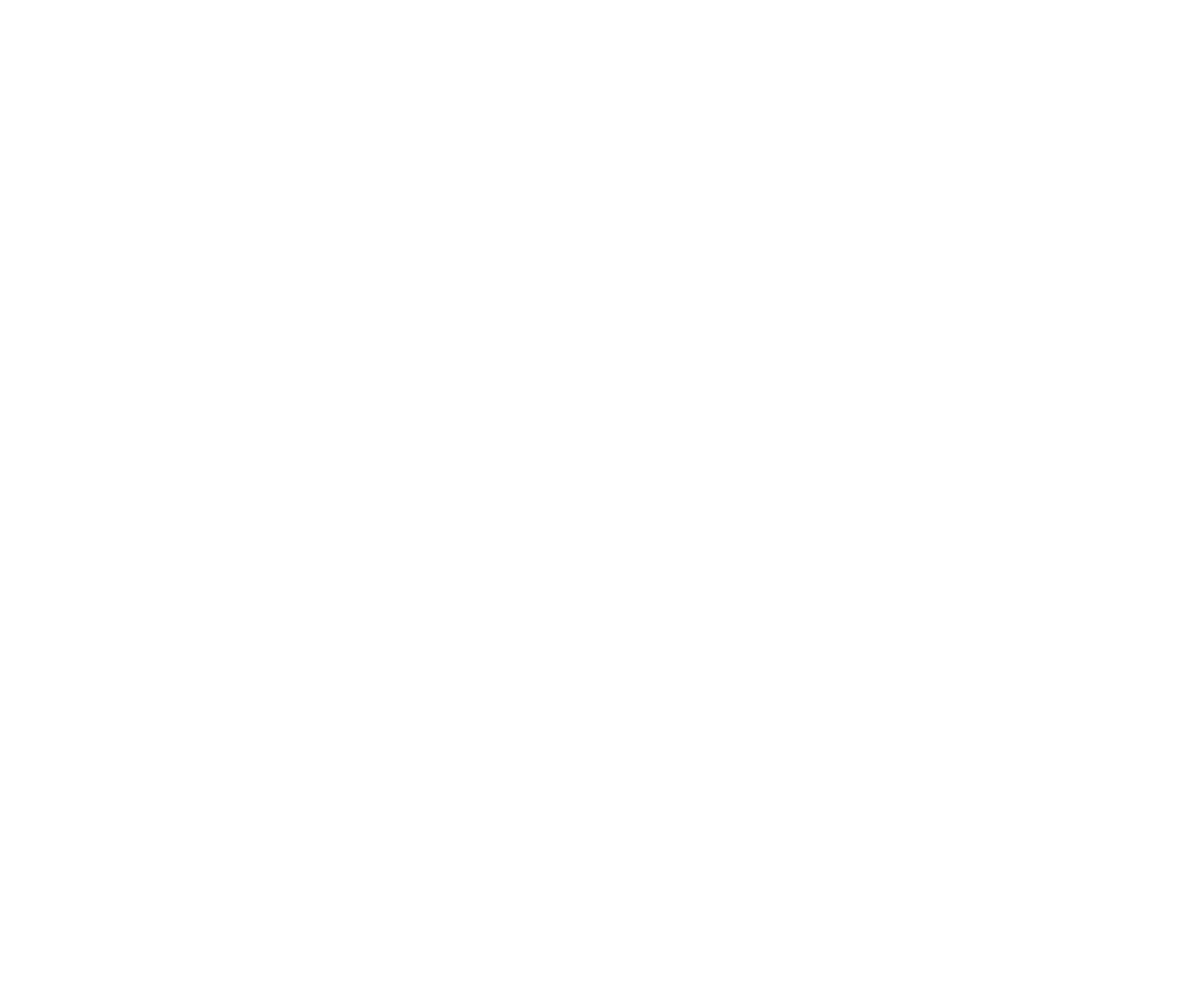
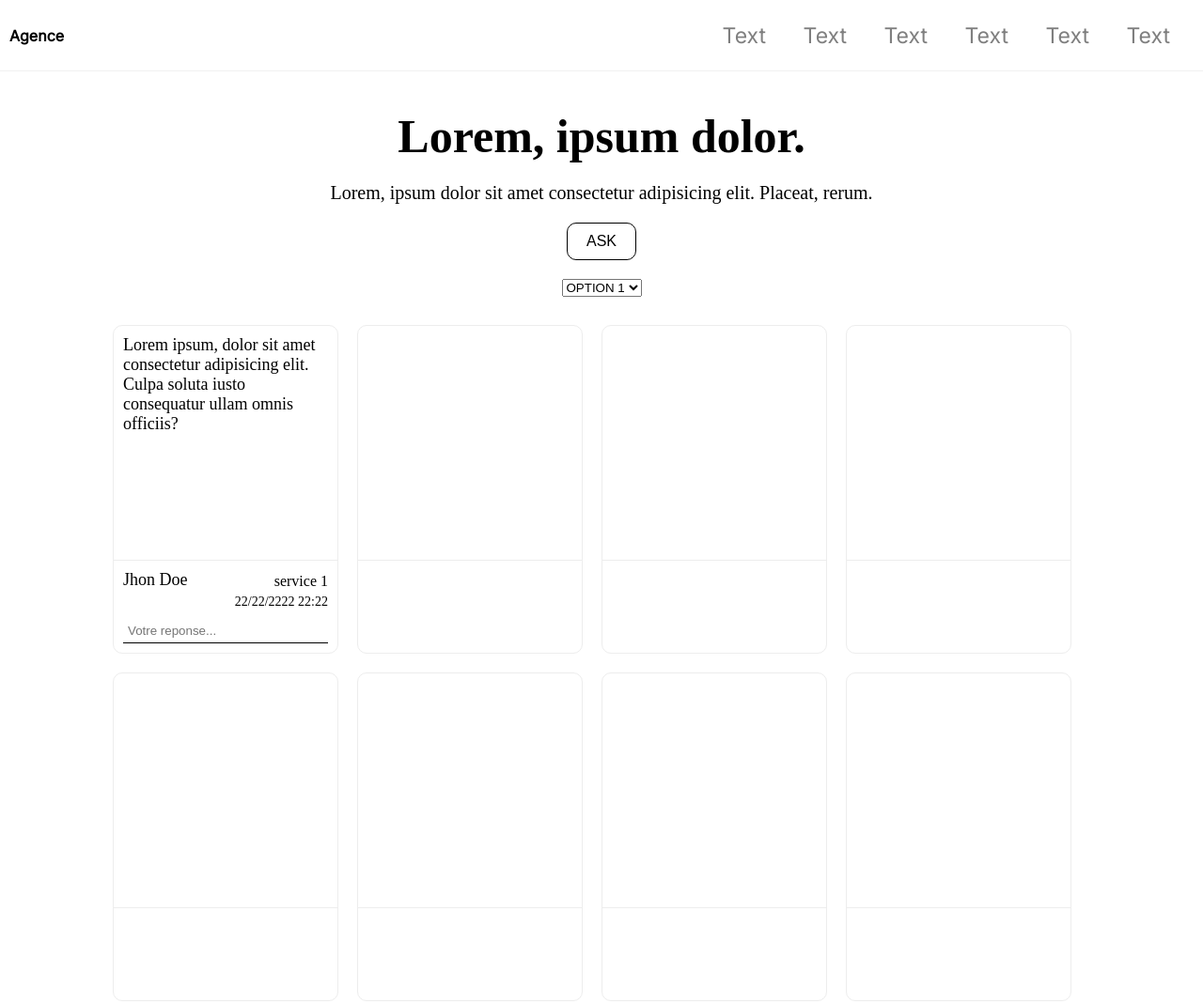
Before and after one commit to Fattati/Agence-Urbaine-de-Safi-Youssoufia, a website: page app/html/renseignement.html in a window 1280 px wide. Shown: the whole page at 94% size. Before the commit the page ends 800 px from the top, so only its background shows below. Drawn offline with Linux system fonts and the light colour scheme.

Commit message:
get questions function | working on renseignement page

```diff
--- /dev/null
+++ b/app/css/renseignement.css
@@ -0,0 +1,155 @@
+body {
+    overflow-x: hidden;
+}
+
+/*  */
+#body {
+    width: 100%;
+    display: flex;
+    flex-direction: column;
+    padding: 20px;
+    box-sizing: border-box;
+}
+
+/*  */
+#b-header {
+    display: flex;
+    flex-direction: column;
+    align-items: center;
+}
+
+#b-header h1 {
+    font-size: 50px;
+    margin: 20px 0;
+    text-align: center;
+}
+
+#b-header span {
+    font-size: 20px;
+    text-align: center;
+}
+
+#btn-ask {
+    margin: 20px 0;
+    background: no-repeat;
+    /* border: none; */
+    padding: 10px 20px;
+    border: 1px solid black;
+    border-radius: 10px;
+    font-size: 16px;
+    text-transform: uppercase;
+    cursor: pointer;
+    transition: 200ms background-color ease-in-out;
+}
+
+#btn-ask:hover {
+    background-color: rgba(0, 0, 0, 0.1);
+}
+
+/*  */
+/*  */
+#b-filter {
+    display: flex;
+    justify-content: center;
+}
+
+/*  */
+/*  */
+#b-content {
+    width: 100%;
+    display: flex;
+    flex-direction: row;
+    flex-wrap: wrap;
+    margin-top: 30px;
+    justify-content: center;
+}
+
+.b-card {
+    width: 240px;
+    height: 350px;
+    display: flex;
+    flex-direction: column;
+    /* background-color: red; */
+    border: 1px solid #ededed;
+    border-radius: 10px;
+    /*  */
+    margin-bottom: 20px;
+    margin-right: 20px;
+    /*  */
+    box-sizing: border-box;
+    /* padding: 10px; */
+}
+
+.b-card-top {
+    height: 250px;
+    border-bottom: 1px solid #ededed;
+    box-sizing: border-box;
+    padding: 10px;
+    overflow: hidden;
+}
+
+.b-card-top-txt {
+    font-size: 18px;
+}
+
+/*  */
+.b-card-bot {
+    flex: 1;
+    width: 100%;
+    box-sizing: border-box;
+    padding: 10px;
+    display: flex;
+    flex-direction: column;
+}
+
+.card-info {
+    display: flex;
+    flex-direction: column;
+    align-items: flex-end;
+}
+
+.card-info-top {
+    width: 100%;
+    display: flex;
+    justify-content: space-between;
+    align-items: flex-end;
+}
+
+.card-info-name {
+    text-transform: capitalize;
+    font-size: 18px;
+}
+
+.card-info-service {
+    text-transform: lowercase;
+    font-size: 16px;
+}
+
+.card-info-date {
+    margin-top: 5px;
+    font-size: 14px;
+}
+
+/*  */
+.card-response {
+    margin-top: auto;
+    display: flex;
+    flex-direction: row;
+    justify-content: space-between;
+    align-items: flex-end;
+}
+
+.card-responce-txt {
+    flex: 1;
+    /*  */
+    background: none;
+    border: none;
+    /*  */
+    border-bottom: 1px solid black;
+    padding: 5px;
+    /* padding-top: 0; */
+}
+
+.card-reponse-btn {
+    cursor: pointer;
+}
--- a/app/html/renseignement.html
+++ b/app/html/renseignement.html
@@ -4,11 +4,141 @@
 <head>
     <meta charset="UTF-8">
     <meta name="viewport" content="width=device-width, initial-scale=1.0">
+    <link rel="stylesheet" href="../css/globalNavBar.css">
+    <link rel="stylesheet" href="../css/renseignement.css">
     <title>Renseignement</title>
 </head>
 
 <body>
-
+    <div id="navbarCont">
+        <div id="nb-lg">
+            <div id="nb-logo">
+                <span>Agence</span>
+            </div>
+            <div id="nb-links-cont">
+                <a href="#">Text</a>
+                <a href="#">Text</a>
+                <a href="#">Text</a>
+                <a href="#">text</a>
+                <a href="#">Text</a>
+                <a href="#">Text</a>
+            </div>
+        </div>
+        <div id="nb-md">
+            <a href="#">
+                <div class="element-cont">
+                    <div class="sub-cont">
+                        <i class="gg-bowl"></i>
+                        <span>Text</span>
+                    </div>
+                </div>
+            </a>
+            <a href="#">
+                <div class="element-cont">
+                    <div class="sub-cont">
+                        <i class="gg-bowl"></i>
+                        <span>Text</span>
+                    </div>
+                </div>
+            </a>
+            <a href="#">
+                <div class="element-cont">
+                    <div class="sub-cont">
+                        <i class="gg-bowl"></i>
+                        <span>Text</span>
+                    </div>
+                </div>
+            </a>
+            <a href="#">
+                <div class="element-cont">
+                    <div class="sub-cont">
+                        <i class="gg-bowl"></i>
+                        <span>Text</span>
+                    </div>
+                </div>
+            </a>
+            <a href="#">
+                <div class="element-cont">
+                    <div class="sub-cont">
+                        <i class="gg-bowl"></i>
+                        <span>Text</span>
+                    </div>
+                </div>
+            </a>
+            <a href="#">
+                <div class="element-cont">
+                    <div class="sub-cont">
+                        <i class="gg-bowl"></i>
+                        <span>Text</span>
+                    </div>
+                </div>
+            </a>
+        </div>
+    </div>
+    <!--  -->
+    <div id="body">
+        <div id="b-header">
+            <h1>Lorem, ipsum dolor.</h1>
+            <span>Lorem, ipsum dolor sit amet consectetur adipisicing elit. Placeat, rerum.</span>
+            <input type="button" value="Ask" id="btn-ask" />
+        </div>
+        <div id="b-filter">
+            <select name="" id="">
+                <option value="" selected>OPTION 1</option>
+                <option value="" selected>OPTION 1</option>
+            </select>
+        </div>
+        <div id="b-content">
+            <div class="b-card">
+                <div class="b-card-top">
+                    <span class="b-card-top-txt">Lorem ipsum, dolor sit amet consectetur adipisicing elit. Culpa soluta
+                        iusto consequatur ullam
+                        omnis officiis?</span>
+                </div>
+                <div class="b-card-bot">
+                    <div class="card-info">
+                        <div class="card-info-top">
+                            <span class="card-info-name">jhon doe</span>
+                            <span class="card-info-service">SERVICE 1</span>
+                        </div>
+                        <span class="card-info-date">22/22/2222 22:22</span>
+                    </div>
+                    <div class="card-response">
+                        <input type="text" class="card-responce-txt" placeholder="Votre reponse..." />
+                        <i class="gg-mail card-reponse-btn"></i>
+                    </div>
+                </div>
+            </div>
+            <div class="b-card">
+                <div class="b-card-top"></div>
+                <div class="b-card-bot"></div>
+            </div>
+            <div class="b-card">
+                <div class="b-card-top"></div>
+                <div class="b-card-bot"></div>
+            </div>
+            <div class="b-card">
+                <div class="b-card-top"></div>
+                <div class="b-card-bot"></div>
+            </div>
+            <div class="b-card">
+                <div class="b-card-top"></div>
+                <div class="b-card-bot"></div>
+            </div>
+            <div class="b-card">
+                <div class="b-card-top"></div>
+                <div class="b-card-bot"></div>
+            </div>
+            <div class="b-card">
+                <div class="b-card-top"></div>
+                <div class="b-card-bot"></div>
+            </div>
+            <div class="b-card">
+                <div class="b-card-top"></div>
+                <div class="b-card-bot"></div>
+            </div>
+        </div>
+    </div>
 </body>
 
 </html>
```
Also changed, not shown: app/data/Client.json (added, +9 -0 lines), app/data/Question.json (+4 -4 lines), app/html/backEnd_Testing.html (+4 -0 lines), app/html/navBar.html (+0 -4 lines), server.js (+26 -0 lines).
